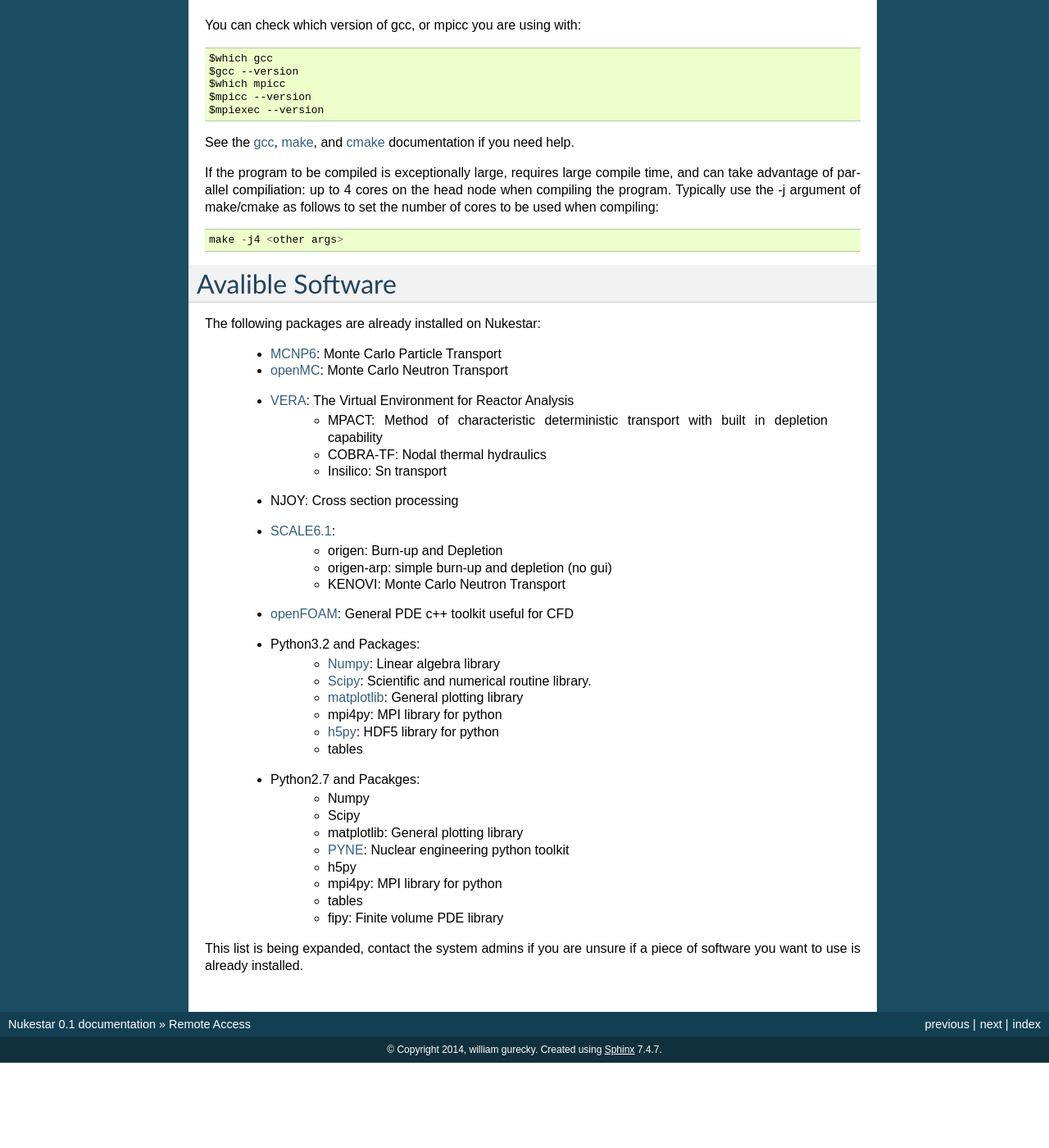
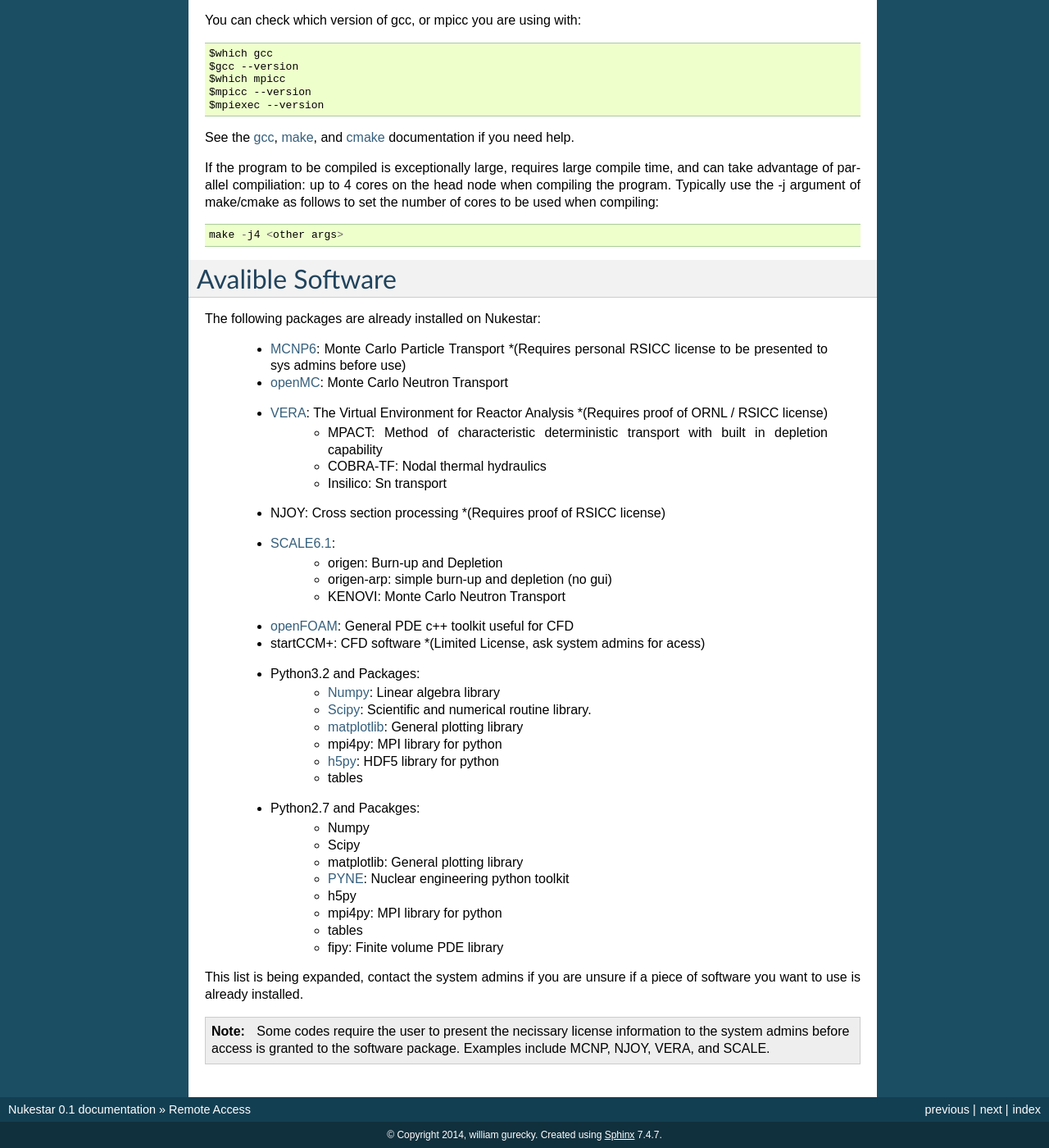
Before and after one commit to wgurecky/nukecluster, a Sphinx documentation site: the page built from doc/source/users.rst, in a window 1280 px wide and 1400 px high, scrolled down 5204 px. Shown: the whole window at 82% size. Built offline with Sphinx 7.4.7, drawn with Linux system fonts in a browser that asks for light colours; before the commit the page ends 6500 px from its top, so only the background shows below that; some of the changed text lies outside the part shown.

Commit message:
updated user docs

```diff
--- a/doc/source/users.rst
+++ b/doc/source/users.rst
@@ -288,18 +288,19 @@
 
 The following packages are already installed on Nukestar:
 
-    * MCNP6_: Monte Carlo Particle Transport
+    * MCNP6_: Monte Carlo Particle Transport  \*(Requires personal RSICC license to be presented to sys admins before use)
     * openMC_: Monte Carlo Neutron Transport
-    * VERA_: The Virtual Environment for Reactor Analysis
+    * VERA_: The Virtual Environment for Reactor Analysis \*(Requires proof of ORNL / RSICC license)
         - MPACT:  Method of characteristic deterministic transport with built in depletion capability
         - COBRA-TF:  Nodal thermal hydraulics
         - Insilico:  Sn transport
-    * NJOY: Cross section processing
+    * NJOY: Cross section processing  \*(Requires proof of RSICC license)
     * SCALE6.1_:
         - origen: Burn-up and Depletion
         - origen-arp:  simple burn-up and depletion (no gui)
         - KENOVI: Monte Carlo Neutron Transport
     * openFOAM_: General PDE c++ toolkit useful for CFD
+    * startCCM+: CFD software \*(Limited License, ask system admins for acess)
     * Python3.2 and Packages:
         - Numpy_: Linear algebra library
         - Scipy_: Scientific and numerical routine library.
@@ -322,7 +323,7 @@
 .. _SCALE6.1: http://scale.ornl.gov
 .. _MCNP6: https://mcnp.lanl.gov
 .. _VERA:  http://www.casl.gov/vera.shtml
-.. _openMC: https://mit-crpg.gitbut.io/openmc/
+.. _openMC: https://mit-crpg.github.io/openmc/
 .. _Scipy: http://www.scipy.org
 .. _Numpy: http://www.numpy.org
 .. _matplotlib: http://matplotlib.org
@@ -330,3 +331,6 @@
 
 This list is being expanded, contact the system admins if you are unsure
 if a piece of software you want to use is already installed.
+
+.. Note::
+	Some codes require the user to present the necissary license information to the system admins before access is granted to the software package.  Examples include MCNP, NJOY, VERA, and SCALE.
```
Also changed, not shown: other parts of doc/source/users.rst (+3 -3 lines).
